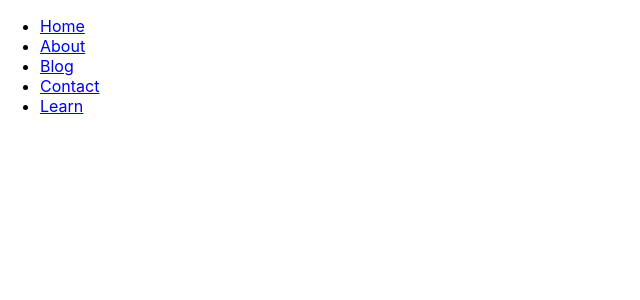
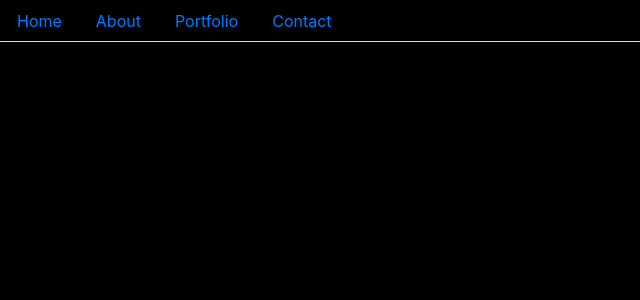
Before and after one commit to git-theresa/Portfolio, a React (Create React App) app: page /Portfolio/contact in a window 1280 px wide. Shown: the top 300 px of the page, without its empty margins (0-640 px from the left). Built offline with nearby package versions, Linux system fonts and the light colour scheme.

Commit message:
Nav links function. Img added

```diff
--- a/package.json
+++ b/package.json
@@ -6,8 +6,11 @@
     "@testing-library/jest-dom": "^4.2.4",
     "@testing-library/react": "^9.5.0",
     "@testing-library/user-event": "^7.2.1",
+    "axios": "^0.19.2",
     "react": "^16.13.1",
     "react-dom": "^16.13.1",
+    "react-router": "^5.2.0",
+    "react-router-dom": "^5.2.0",
     "react-scripts": "3.4.1"
   },
   "scripts": {
--- a/public/index.html
+++ b/public/index.html
@@ -9,35 +9,16 @@
       name="description"
       content="Web site created using create-react-app"
     />
+    <link rel="stylesheet" href="https://stackpath.bootstrapcdn.com/bootstrap/4.5.0/css/bootstrap.min.css" integrity="sha384-9aIt2nRpC12Uk9gS9baDl411NQApFmC26EwAOH8WgZl5MYYxFfc+NcPb1dKGj7Sk" crossorigin="anonymous">
     <link rel="apple-touch-icon" href="%PUBLIC_URL%/logo192.png" />
-    <!--
-      manifest.json provides metadata used when your web app is installed on a
-      user's mobile device or desktop. See https://developers.google.com/web/fundamentals/web-app-manifest/
-    -->
+
     <link rel="manifest" href="%PUBLIC_URL%/manifest.json" />
-    <!--
-      Notice the use of %PUBLIC_URL% in the tags above.
-      It will be replaced with the URL of the `public` folder during the build.
-      Only files inside the `public` folder can be referenced from the HTML.
 
-      Unlike "/favicon.ico" or "favicon.ico", "%PUBLIC_URL%/favicon.ico" will
-      work correctly both with client-side routing and a non-root public URL.
-      Learn how to configure a non-root public URL by running `npm run build`.
-    -->
     <title>React App</title>
   </head>
   <body>
     <noscript>You need to enable JavaScript to run this app.</noscript>
     <div id="root"></div>
-    <!--
-      This HTML file is a template.
-      If you open it directly in the browser, you will see an empty page.
 
-      You can add webfonts, meta tags, or analytics to this file.
-      The build step will place the bundled scripts into the <body> tag.
-
-      To begin the development, run `npm start` or `yarn start`.
-      To create a production bundle, use `npm run build` or `yarn build`.
-    -->
   </body>
 </html>
--- a/src/App.js
+++ b/src/App.js
@@ -2,6 +2,7 @@ import React from "react";
 import { BrowserRouter as Router, Route } from "react-router-dom";
 import NavBar from "./components/NavBar";
 import Home from "./components/pages/Home";
+import About from "./components/pages/About";
 import Portfolio from "./components/pages/Portfolio";
 import Contact from "./components/pages/Contact";
 
@@ -11,6 +12,7 @@ function App() {
       <div>
         <NavBar />
         <Route exact path="/" component={Home} />
+        <Route exact path="/about" component={About}/>
         <Route exact path="/portfolio" component={Portfolio} />
              <Route path="/contact" component={Contact} />
       </div>
--- a/src/components/NavBar.js
+++ b/src/components/NavBar.js
@@ -14,20 +14,19 @@ function NavTabs() {
           Home
         </Link>
       </li>
+
       <li className="nav-item">
-        <Link
-          to="/about"
-          className={location.pathname === "/about" ? "nav-link active" : "nav-link"}
-        >
+        <Link to="/about" className={location.pathname === "/about" ? "nav-link active" : "nav-link"}>
           About
         </Link>
       </li>
+
       <li className="nav-item">
         <Link
-          to="/blog"
-          className={location.pathname === "/blog" ? "nav-link active" : "nav-link"}
+          to="/portfolio"
+          className={location.pathname === "/portfolio" ? "nav-link active" : "nav-link"}
         >
-          Blog
+          Portfolio
         </Link>
       </li>
       <li className="nav-item">
@@ -38,14 +37,7 @@ function NavTabs() {
           Contact
         </Link>
       </li>
-      <li className="nav-item">
-        <Link
-          to="/contact/learn"
-          className={location.pathname === "/contact/learn" ? "nav-link active" : "nav-link"}
-        >
-          Learn
-        </Link>
-      </li>
+
     </ul>
   );
 }
--- a/src/components/Home.js
+++ b/src/components/pages/About.js
@@ -1,4 +1,5 @@
 import React from "react";
+import "../style/Home.css"
 
 function About() {
   return (
--- a/src/components/Contact.js
+++ b/src/components/pages/Contact.js
@@ -1,6 +1,6 @@
 import React from "react";
 import { Link, Route } from "react-router-dom";
-import Learn from "./Learn";
+
 
 function Contact(props) {
   return (
@@ -17,13 +17,13 @@ function Contact(props) {
         torquent per conubia nostra, per inceptos himenaeos. Etiam ornare rutrum felis at rhoncus.
         Etiam vel condimentum magna, quis tempor nulla.
       </p>
-      <Link to={`${props.match.url}/learn`} role="button" className="btn btn-link">
+      {/* <Link to={`${props.match.url}/learn`} role="button" className="btn btn-link">
         Learn More
       </Link>{" "}
       <Link to="/contact" role="button" className="btn btn-link">
         Learn Less
-      </Link>
-      <Route exact path={`${props.match.url}/learn`} component={Learn} />
+      </Link> */}
+      {/* <Route exact path={`${props.match.url}/learn`} component={Learn} /> */}
     </div>
   );
 }
--- /dev/null
+++ b/src/components/pages/Home.js
@@ -0,0 +1,23 @@
+import React from "react";
+import "../style/Home.css";
+import Image from "./TE.jpg";
+
+function Home() {
+  return (
+    <div className="container">
+      <h1>I am Theresa E.</h1>
+       <img src={Image} alt="profile image" />
+      <p>
+        Nunc pharetra finibus est at efficitur. Praesent sed congue diam.
+        Integer gravida dui mauris, ut interdum nunc egestas sed. Aenean sed
+        mollis diam. Nunc aliquet risus ac finibus porta. Nam quis arcu non
+        lectus tincidunt fermentum. Suspendisse aliquet orci porta quam semper
+        imperdiet. Praesent euismod mi justo, faucibus scelerisque risus cursus
+        in. Sed rhoncus mollis diam, sit amet facilisis lectus blandit at.
+      </p>
+
+    </div>
+  );
+}
+
+export default Home;
--- a/src/components/Portfolio.js
+++ b/src/components/pages/Portfolio.js
@@ -1,6 +1,6 @@
 import React from "react";
 
-function Blog() {
+function Portfolio() {
   return (
     <div>
       <h1>Blog Page</h1>
@@ -20,4 +20,4 @@ function Blog() {
   );
 }
 
-export default Blog;
+export default Portfolio;
--- /dev/null
+++ b/src/components/style/Home.css
@@ -0,0 +1,5 @@
+body{
+    background-color: black;
+    color: whitesmoke;
+    text-align: center;
+}
```
Also changed, not shown: src/components/pages/TE.jpg (added), 1 other file (tests, documents, lock files or other folders).
